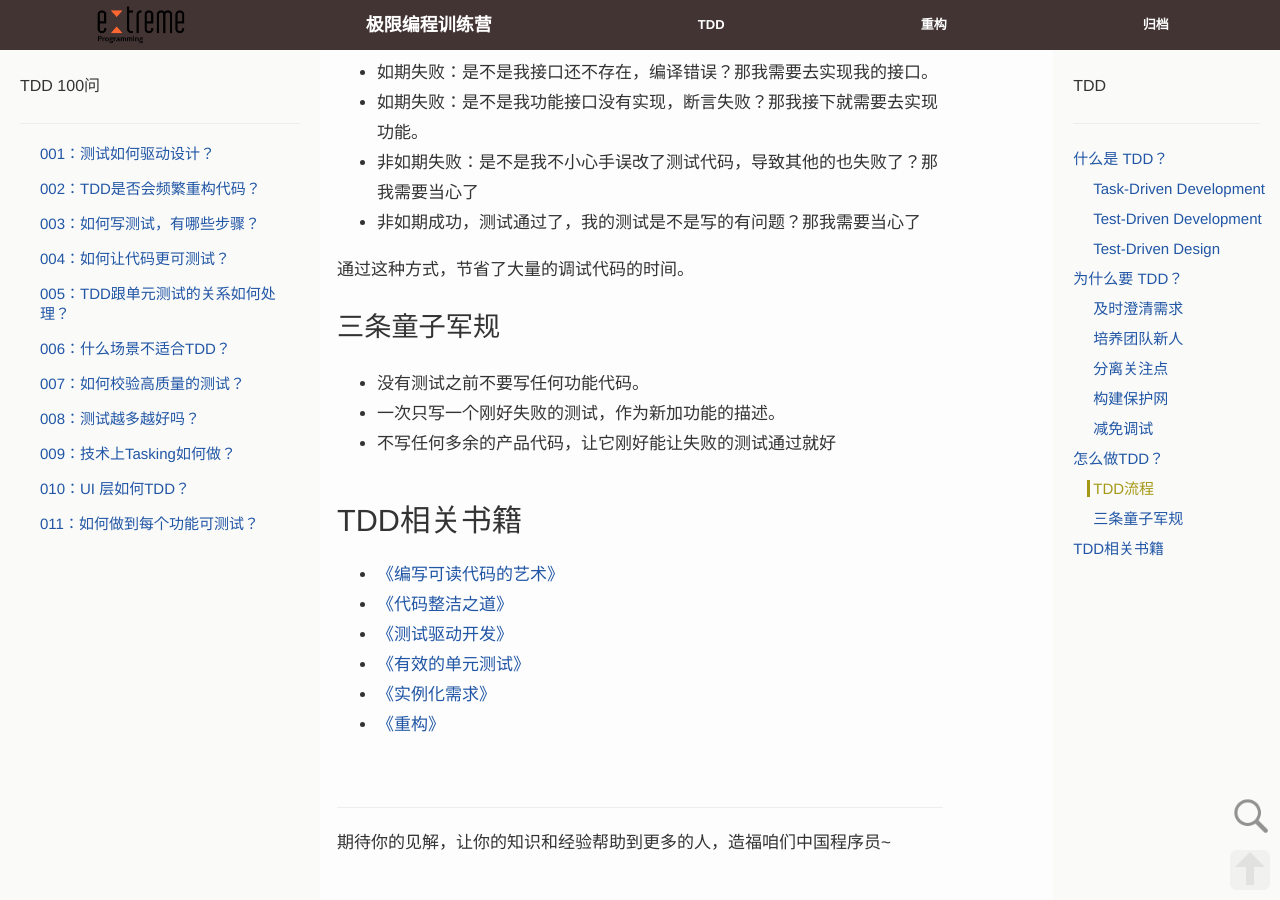
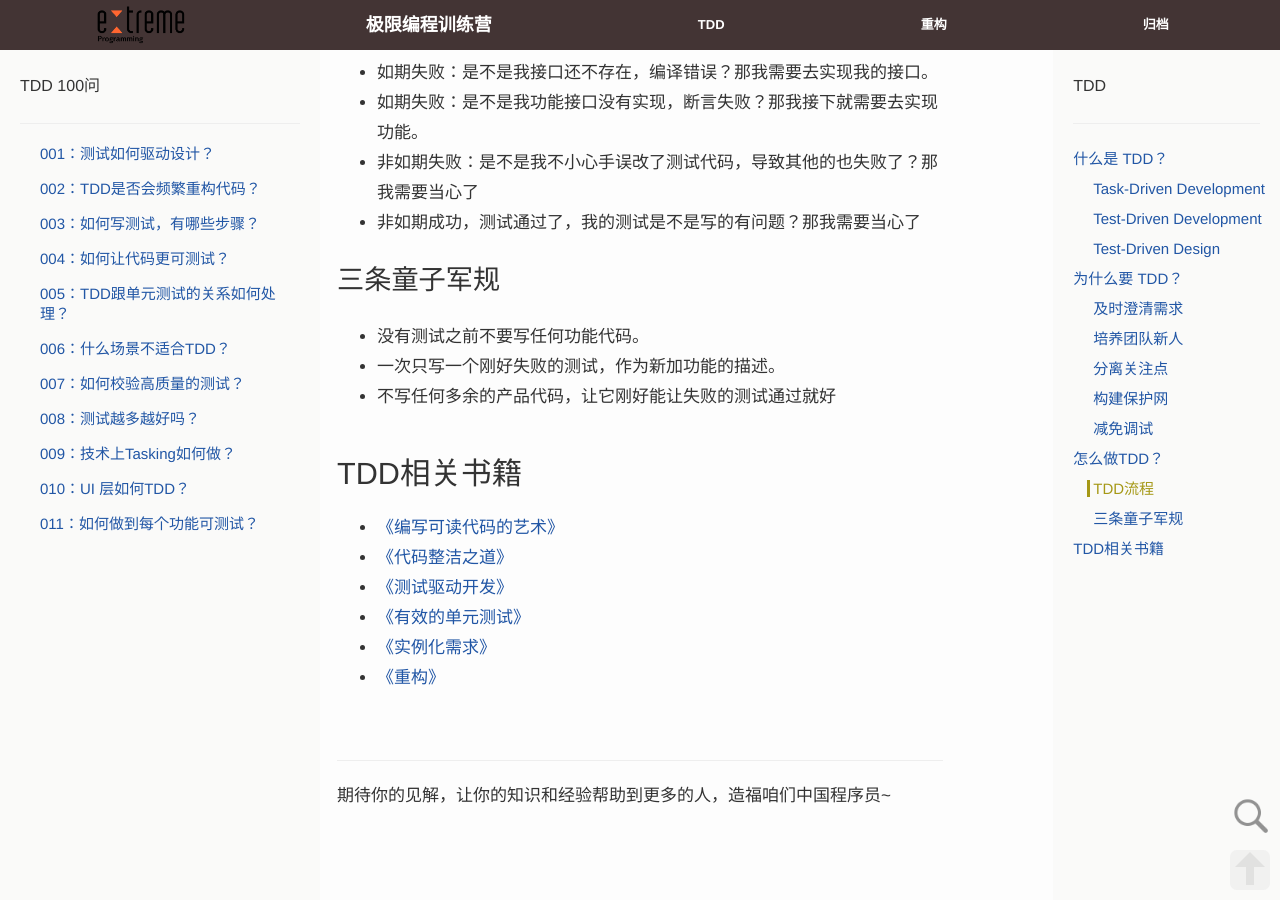
Before and after one commit to xp-bootcamp/xp-bootcamp.github.io, a Jekyll site: the page built from page/01-tdd.md, in a window 1280 px wide and 900 px high, scrolled down 4411 px. Built offline with Jekyll 4.4.1, drawn with Linux system fonts in a browser that asks for light colours; nearby versions of some CDN libraries; comment, search, counter and statistics services are not loaded; a style sheet for code colours, icons or effects is not loaded.

Commit message:
Update tdd
Signed-off-by: Yuan Shenjian <sjyuan@thoughtworks.com>

```diff
--- a/page/01-tdd.md
+++ b/page/01-tdd.md
@@ -108,7 +108,6 @@ TDD的一个必然结果产生是高价值、高覆盖的单元测试，为功
 - 非如期失败：是不是我不小心手误改了测试代码，导致其他的也失败了？那我需要当心了
 - 非如期成功，测试通过了，我的测试是不是写的有问题？那我需要当心了
 
-通过这种方式，节省了大量的调试代码的时间。
 
 ### 三条童子军规
 - 没有测试之前不要写任何功能代码。
```
